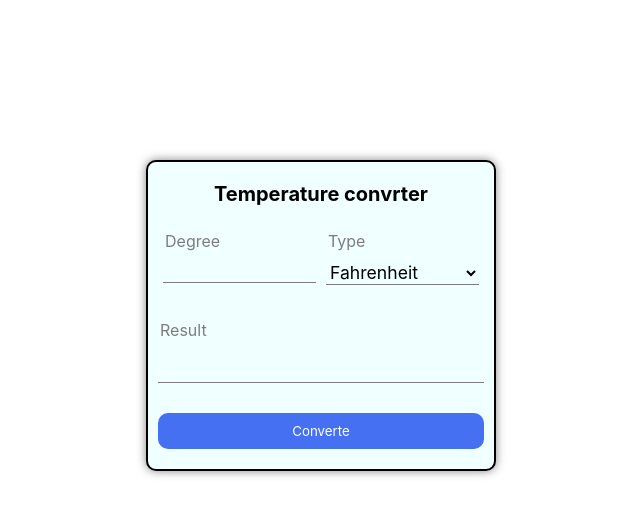
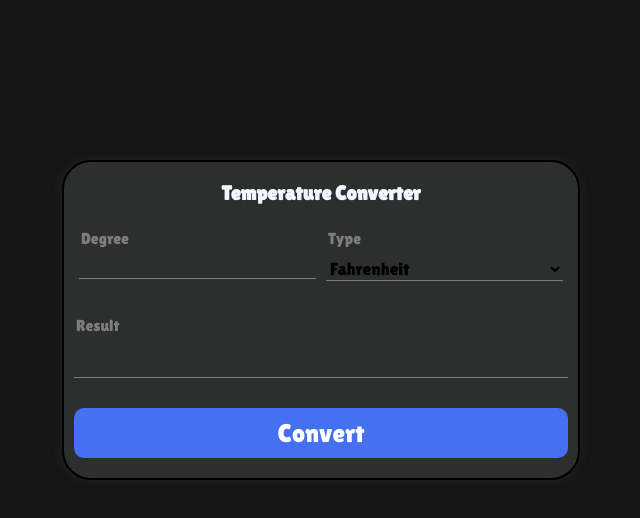
Before and after one commit to itsashunayak/Temperature-oasis, a plain HTML site: page index.html in a window 1280 px wide. Shown: the whole page, without its empty margins (319-959 px from the left). Drawn offline with Linux system fonts and the light colour scheme.

Commit message:
01-10-22

```diff
--- a/index.html
+++ b/index.html
@@ -6,9 +6,6 @@
     <meta http-equiv="X-UA-Compatible" content="IE=edge">
     <link rel="stylesheet" href="style.css">
     <meta name="viewport" content="width=device-width, initial-scale=1.0">
-
-    <script src="https://kit.fontawesome.com/a59b9b09ab.js" crossorigin="anonymous"></script>
-
     <title>Temprature</title>
     <link rel="stylesheet" href="style.css">
 
@@ -16,7 +13,7 @@
 
 <body>
     <div class="container">
-        <div class="hed">Temperature convrter</div>
+        <div class="hed">Temperature Converter</div>
         <div class="boxcontainer">
             <div class="box1">
                 <p>Degree</p>
@@ -26,7 +23,7 @@
                 <p>Type</p>
                 <select name="" id="unit">
                      <option value="Fahrenheit">Fahrenheit</option>
-                     <option value="Celsius">Celsious</option>
+                     <option value="Celsius">Celcious</option>
                 </select>
             </div>
         </div>
@@ -34,7 +31,7 @@
             <p>Result</p>
             <div class="value"></div>
         </div>
-        <button onclick="temprature()" class="button">Converte</button>
+        <button onclick="temprature()" class="button">Convert</button>
     </div>
     <script src="index.js"></script>
 </body>
--- a/index.js
+++ b/index.js
@@ -5,13 +5,13 @@ let temprature = () => {
     if (opt.value == "Celsius") {
         console.log(a, "C to F", opt.value)
         let F = a * (9 / 5) + 32
-        display.innerHTML = F.toFixed(4) + " F"
+        display.innerHTML = F.toFixed(2) + "ºF"
 
 
     } else {
         console.log(a, "F to C", opt.value)
         let C = (a - 32) * (5 / 9)
-        display.innerHTML = C.toFixed(4) + " ºC"
+        display.innerHTML = C.toFixed(2) + " ºC"
 
     }
 }
--- a/style.css
+++ b/style.css
@@ -1,10 +1,10 @@
- @import url('https://fonts.googleapis.com/css2?family=Nunito:wght@200;300;400;600&display=swap');
+@import url('https://fonts.googleapis.com/css2?family=Lilita+One&display=swap');
 
       * {
         margin: 0px;
         padding: 0;
         box-sizing: border-box;
-        font-family: inter;
+        font-family: "Lilita One",sans-serif;
     }
 
     body {
@@ -12,16 +12,18 @@
         align-items: center;
         justify-content: center;
         padding-top: 20vh;
+        background-color: #161616;
     }
 
     .container {
-        width: 350px;
+        width: 518px;
         border: 2px solid black;
-        background-color: azure;
-        border-radius: 10px;
+        background: rgba(240,255,255, 0.1);
+        border-radius: 29px;
         padding: 20px 10px;
         box-shadow: 0px 0px 10px rgba(50, 49, 49, .6);
         height: auto;
+
     }
 
     .hed {
@@ -29,6 +31,7 @@
         text-align: center;
         margin-bottom: 10px;
         font-weight: bold;
+        color: aliceblue;
     }
 
     .boxcontainer {
@@ -52,14 +55,18 @@
         width: 100%;
         font-size: 22px;
         border: none;
-        background-color: transparent;
+        background-color: transparent !important;
         outline: none;
         border-bottom: 1px solid rgb(126, 125, 125);
+        color: black;
     }
 
     #unit {
         font-size: 1.1rem;
         margin-top: 4.5px;
+    }
+    .takval{
+        color: aliceblue;
     }
 
     .valuecontainer {
@@ -73,12 +80,13 @@
         margin: 8px 0;
         font-size: 1.4rem;
         border-bottom: 1px solid rgb(126, 125, 125);
+        color: aliceblue;
     }
 
     .button {
         width: 100%;
         height: auto;
-        font: 1.6rem;
+        font-size: 1.6rem;
         color: white;
         background-color: rgb(69, 112, 241);
         border-radius: 10px;
```
